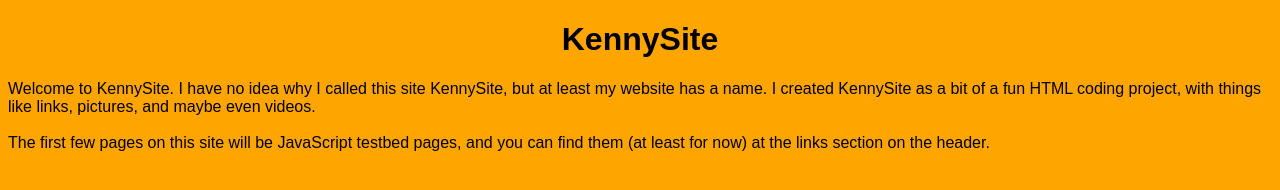
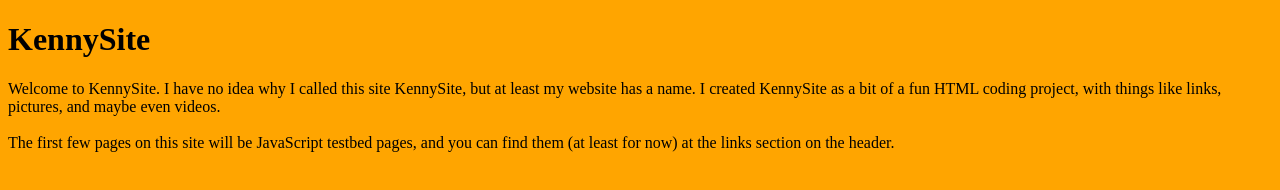
Before and after one commit to CodeMasterX3/KennySite, a plain HTML site: page index.html in a window 1280 px wide. Drawn offline with Linux system fonts and the light colour scheme.

Commit message:
Update style.css

```diff
--- a/style.css
+++ b/style.css
@@ -1,12 +1,7 @@
-h1 {
-	color: black;
-	text-align: center;
-	font-family: arial;
-}
-
-p {
+h1.titleFont {
 	color: black;
 	font-family: arial;
+	font-size: 32pt
 }
 
 p.normalfont {
```
